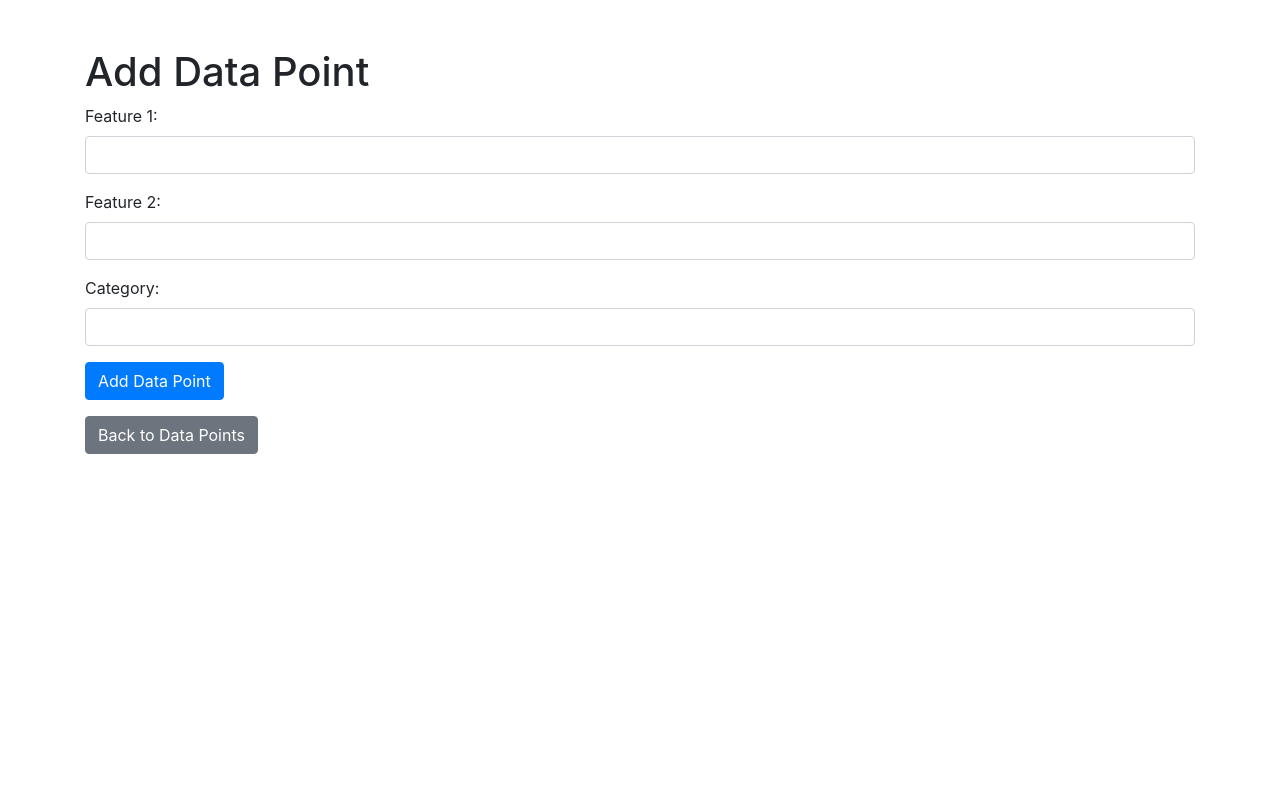
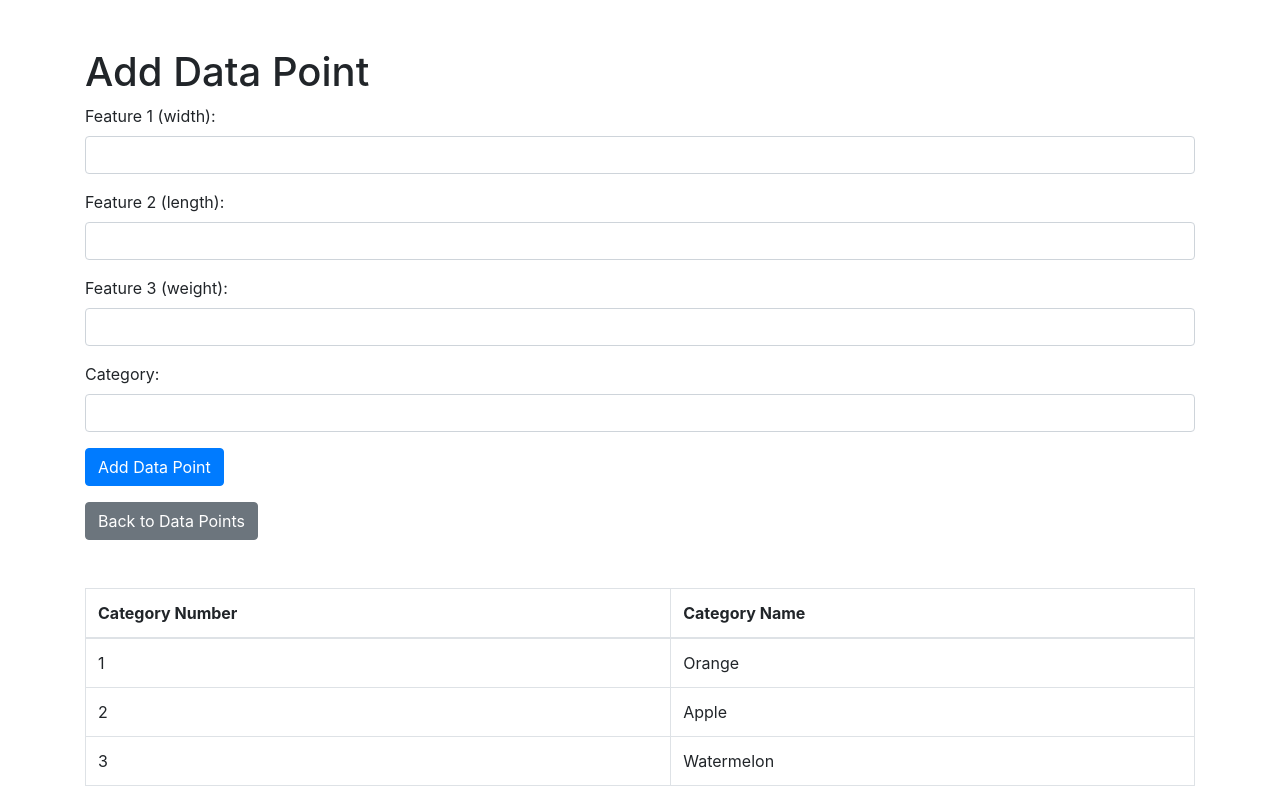
Before and after one commit to michalf1703/python-programming, a Flask app: page /add in a window 1280 px wide. Before the commit the page ends 454 px from the top, so only its background shows below. Run offline with Flask 3, Linux system fonts and the light colour scheme; some libraries are stand-ins or nearby versions.

Commit message:
add new feature

```diff
--- a/zad3/models.py
+++ b/zad3/models.py
@@ -6,6 +6,7 @@ class DataPoint(db.Model):
     id = db.Column(db.Integer, primary_key=True)
     feature1 = db.Column(db.Float, nullable=False)
     feature2 = db.Column(db.Float, nullable=False)
+    feature3 = db.Column(db.Float, nullable=False)
     category = db.Column(db.Integer, nullable=False)
 
     @staticmethod
--- a/zad3/templates/add.html
+++ b/zad3/templates/add.html
@@ -1,3 +1,5 @@
+<!-- templates/add.html -->
+
 <!DOCTYPE html>
 <html lang="en">
 <head>
@@ -12,12 +14,16 @@
         <h1>Add Data Point</h1>
         <form method="post">
             <div class="form-group">
-                <label for="feature1">Feature 1:</label>
+                <label for="feature1">Feature 1 (width):</label>
                 <input type="text" class="form-control" name="feature1" required>
             </div>
             <div class="form-group">
-                <label for="feature2">Feature 2:</label>
+                <label for="feature2">Feature 2 (length):</label>
                 <input type="text" class="form-control" name="feature2" required>
+            </div>
+            <div class="form-group">
+                <label for="feature3">Feature 3 (weight):</label>
+                <input type="text" class="form-control" name="feature3" required>
             </div>
             <div class="form-group">
                 <label for="category">Category:</label>
@@ -26,7 +32,30 @@
             <button type="submit" class="btn btn-primary">Add Data Point</button>
         </form>
         <a href="{{ url_for('index') }}" class="btn btn-secondary mt-3">Back to Data Points</a>
+        <table class="table table-bordered mt-5">
+            <thead>
+                <tr>
+                    <th>Category Number</th>
+                    <th>Category Name</th>
+                </tr>
+            </thead>
+            <tbody>
+                <tr>
+                    <td>1</td>
+                    <td>Orange</td>
+                </tr>
+                <tr>
+                    <td>2</td>
+                    <td>Apple</td>
+                </tr>
+                <tr>
+                    <td>3</td>
+                    <td>Watermelon</td>
+                </tr>
+            </tbody>
+        </table>
     </div>
+
     <script src="https://code.jquery.com/jquery-3.3.1.slim.min.js"></script>
     <script src="https://cdnjs.cloudflare.com/ajax/libs/popper.js/1.14.7/umd/popper.min.js"></script>
     <script src="https://stackpath.bootstrapcdn.com/bootstrap/4.3.1/js/bootstrap.min.js"></script>
--- a/zad3/templates/index.html
+++ b/zad3/templates/index.html
@@ -14,8 +14,9 @@
             <thead>
                 <tr>
                     <th>ID</th>
-                    <th>Feature 1</th>
-                    <th>Feature 2</th>
+                    <th>Feature (lenght)</th>
+                    <th>Feature (width)</th>
+                    <th>Feature (weight)</th>
                     <th>Category</th>
                     <th>Action</th>
                 </tr>
@@ -26,6 +27,7 @@
                         <td>{{ data_point.id }}</td>
                         <td>{{ data_point.feature1 }}</td>
                         <td>{{ data_point.feature2 }}</td>
+                        <td>{{ data_point.feature3 }}</td>
                         <td>{{ data_point.category }}</td>
                         <td>
                             <form method="post" action="{{ url_for('delete', record_id=data_point.id) }}">
--- a/zad3/utils.py
+++ b/zad3/utils.py
@@ -3,5 +3,4 @@ from sklearn.neighbors import KNeighborsClassifier
 
 
 def predict_category(features):
-    # Przygotuj dane i przewiduj kategorię za pomocą klasyfikatora k-najbliższych sąsiadów
     pass
--- a/zad3/views.py
+++ b/zad3/views.py
@@ -34,14 +34,14 @@ def train_classifier():
 def api_data():
     if request.method == 'GET':
         data_points = DataPoint.query.all()
-        data_list = [{'id': dp.id, 'feature1': dp.feature1, 'feature2': dp.feature2, 'category': dp.category} for dp in data_points]
+        data_list = [{'id': dp.id, 'feature1': dp.feature1, 'feature2': dp.feature2,'feature3': dp.feature3, 'category': dp.category} for dp in data_points]
         return jsonify(data_list)
 
     elif request.method == 'POST':
         data = request.json
 
         try:
-            new_data_point = DataPoint(feature1=data['feature1'], feature2=data['feature2'], category=data['category'])
+            new_data_point = DataPoint(feature1=data['feature1'], feature2=data['feature2'], feature3=data['feature3'], category=data['category'])
             db.session.add(new_data_point)
             db.session.commit()
 
@@ -66,8 +66,9 @@ def api_predictions():
     try:
         feature1 = float(request.args.get('feature1'))
         feature2 = float(request.args.get('feature2'))
+        feature3 = float(request.args.get('feature3'))
 
-        standardized_features = scaler.transform([[feature1, feature2]])
+        standardized_features = scaler.transform([[feature1, feature2, feature3]])
 
         prediction = classifier.predict(standardized_features)
         predicted_category = int(prediction[0])
@@ -87,9 +88,10 @@ def add():
     if request.method == 'POST':
         feature1 = float(request.form['feature1'])
         feature2 = float(request.form['feature2'])
+        feature3 = float(request.form['feature3'])
         category = int(request.form['category'])
 
-        new_data_point = DataPoint(feature1=feature1, feature2=feature2, category=category)
+        new_data_point = DataPoint(feature1=feature1, feature2=feature2, feature3=feature3,  category=category)
         db.session.add(new_data_point)
         db.session.commit()
 
```
